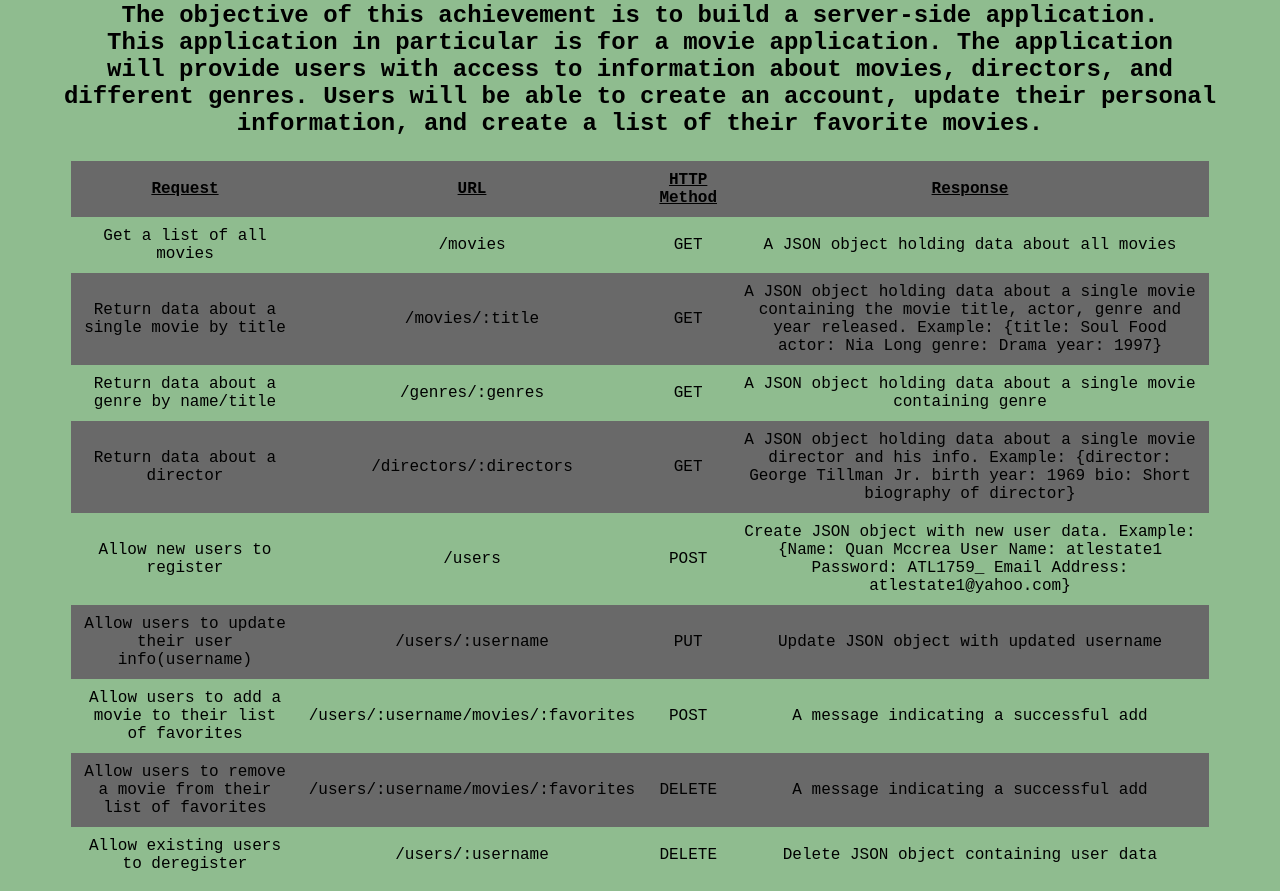
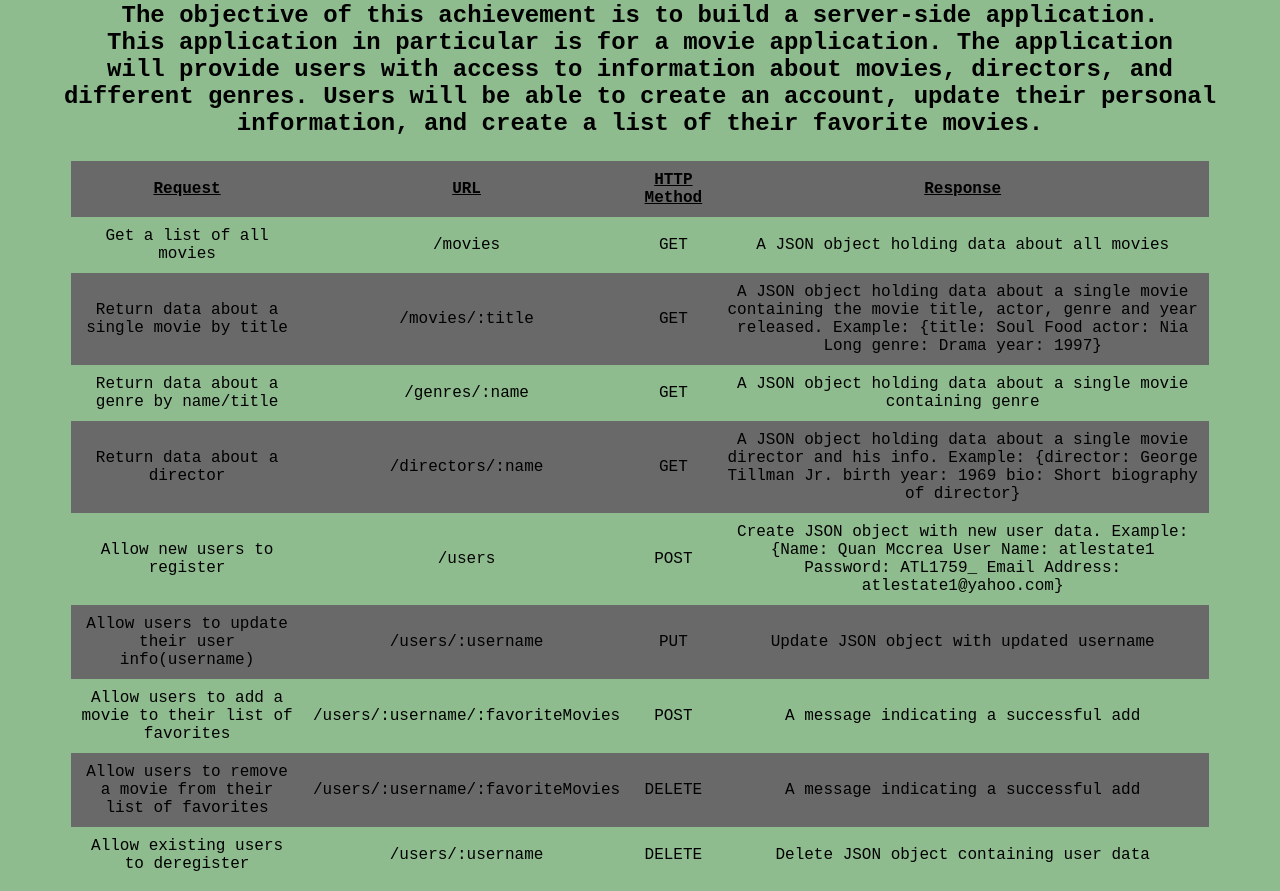
Before and after one commit to atlestate1/movie_api, a website: page public/documentation.html in a window 1280 px wide. Shown: the part 80-971 px from the top of the page. Drawn offline with Linux system fonts and the light colour scheme.

Commit message:
code updates
minor code updates

```diff
--- a/public/documentation.html
+++ b/public/documentation.html
@@ -42,13 +42,13 @@
   </tr>
   <tr>
     <td>Return data about a genre by name/title</td>
-    <td>/genres/:genres</td>
+    <td>/genres/:name</td>
     <td>GET</td>
     <td>A JSON object holding data about a single movie containing genre</td>
   </tr>
   <tr>
     <td>Return data about a director</td>
-    <td>/directors/:directors</td>
+    <td>/directors/:name</td>
     <td>GET</td>
     <td>A JSON object holding data about a single movie director and his info.
         Example: {director: George Tillman Jr.
@@ -74,13 +74,13 @@
   </tr>
   <tr>
     <td>Allow users to add a movie to their list of favorites</td>
-    <td>/users/:username/movies/:favorites</td>
+    <td>/users/:username/:favoriteMovies</td>
     <td>POST</td>
     <td>A message indicating a successful add</td>
   </tr>
   <tr>
     <td>Allow users to remove a movie from their list of favorites</td>
-    <td>/users/:username/movies/:favorites</td>
+    <td>/users/:username/:favoriteMovies</td>
     <td>DELETE</td>
     <td>A message indicating a successful add</td>
   </tr>
```
Also changed, not shown: index.js (+4 -6 lines).
